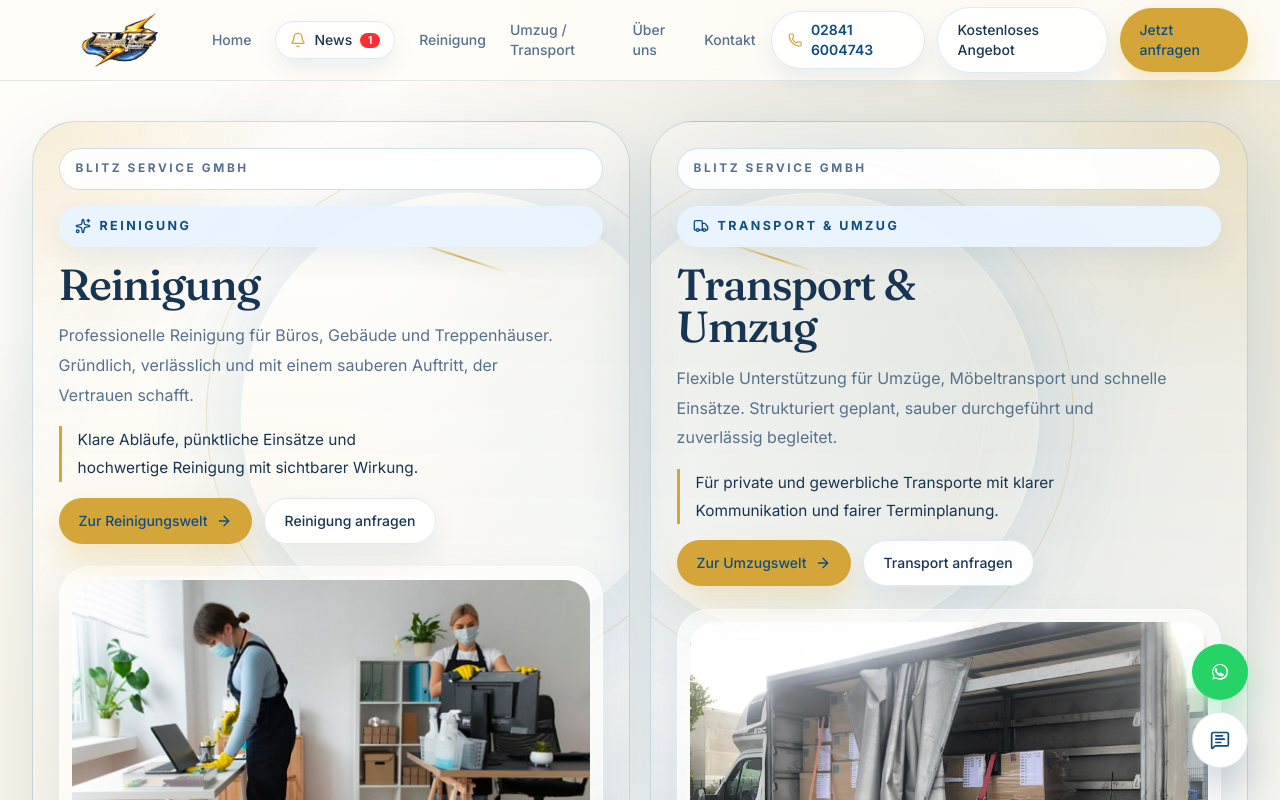
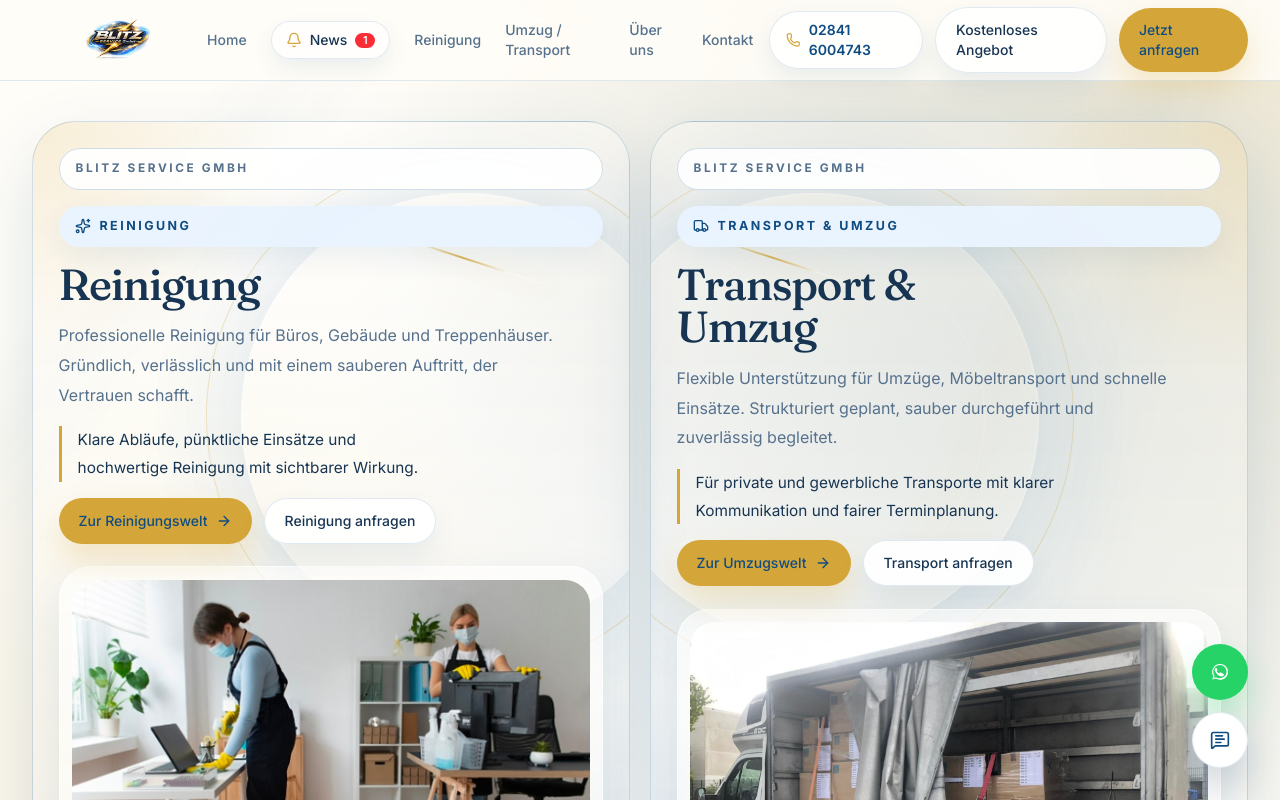
Before and after one commit to abbas-cyber999/Blitz-Service-website, a Next.js app: page / in a window 1280 px wide. Shown: the top 800 px of the page. Built offline with nearby package versions, Linux system fonts and the light colour scheme.

Commit message:
Update header logo with transparent Blitz asset

```diff
--- a/src/components/logo-mark.tsx
+++ b/src/components/logo-mark.tsx
@@ -22,16 +22,16 @@ export function LogoMark({
 }: LogoMarkProps) {
   const imageWrapperClassName =
     size === "footer"
-      ? "relative block h-10 w-[8.5rem] shrink-0 sm:h-11 sm:w-[9.25rem]"
-      : "relative block h-12 w-[9.75rem] shrink-0 sm:h-14 sm:w-[11rem]";
+      ? "relative block h-9 w-[6.875rem] shrink-0 sm:h-10 sm:w-[6.875rem]"
+      : "relative block h-12 w-[10.625rem] shrink-0 sm:h-14 sm:w-[10.625rem]";
 
-  const imageSizes = size === "footer" ? "(max-width: 640px) 136px, 148px" : "(max-width: 640px) 156px, 176px";
+  const imageSizes = size === "footer" ? "(max-width: 640px) 110px, 110px" : "(max-width: 640px) 170px, 170px";
 
   return (
     <Link href="/" className={cn("inline-flex items-center gap-3", className)}>
       <span className={imageWrapperClassName}>
         <Image
-          src="/images/logo-blitz-header.png"
+          src="/images/logo-blitz.png"
           alt="Blitz Service GmbH Logo"
           fill
           priority={priority}
```
Also changed, not shown: public/images/logo-blitz.png (added).
